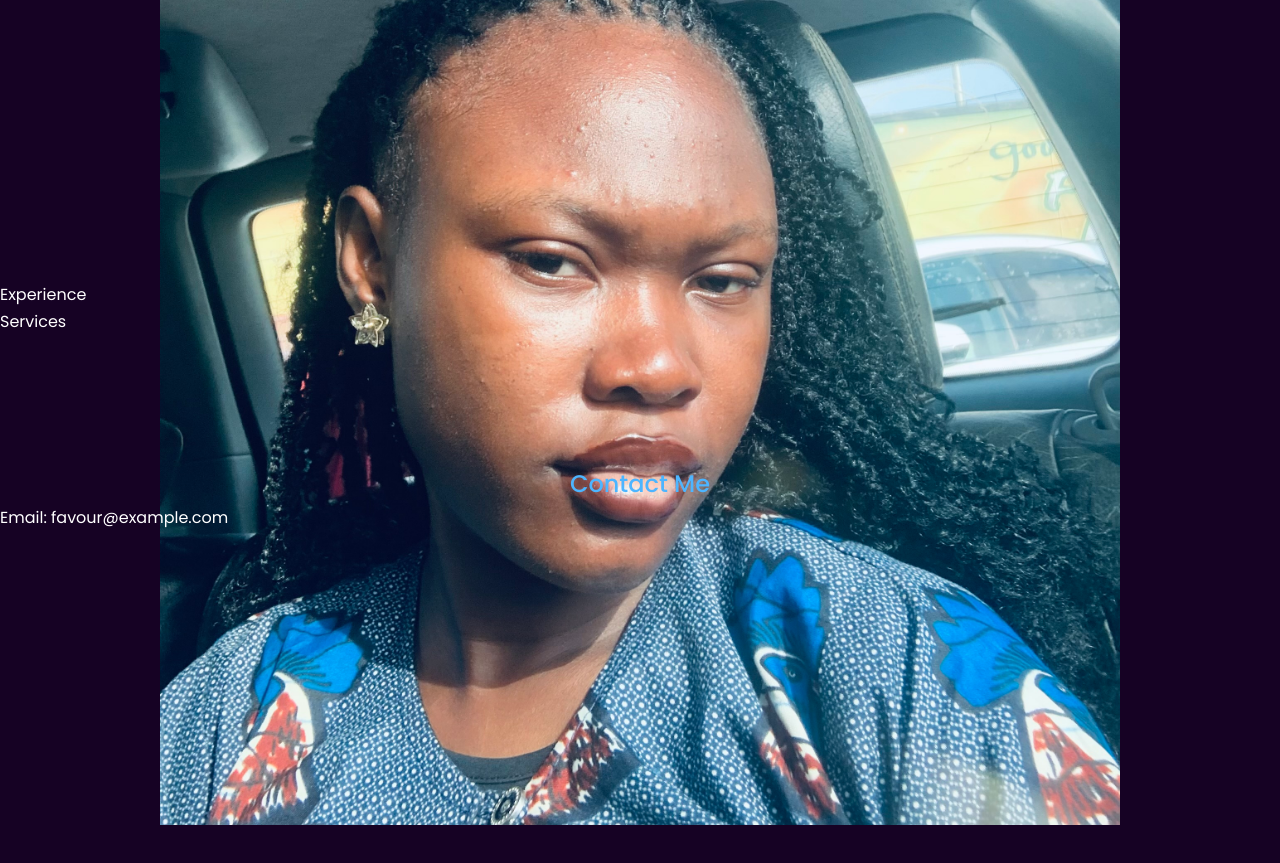
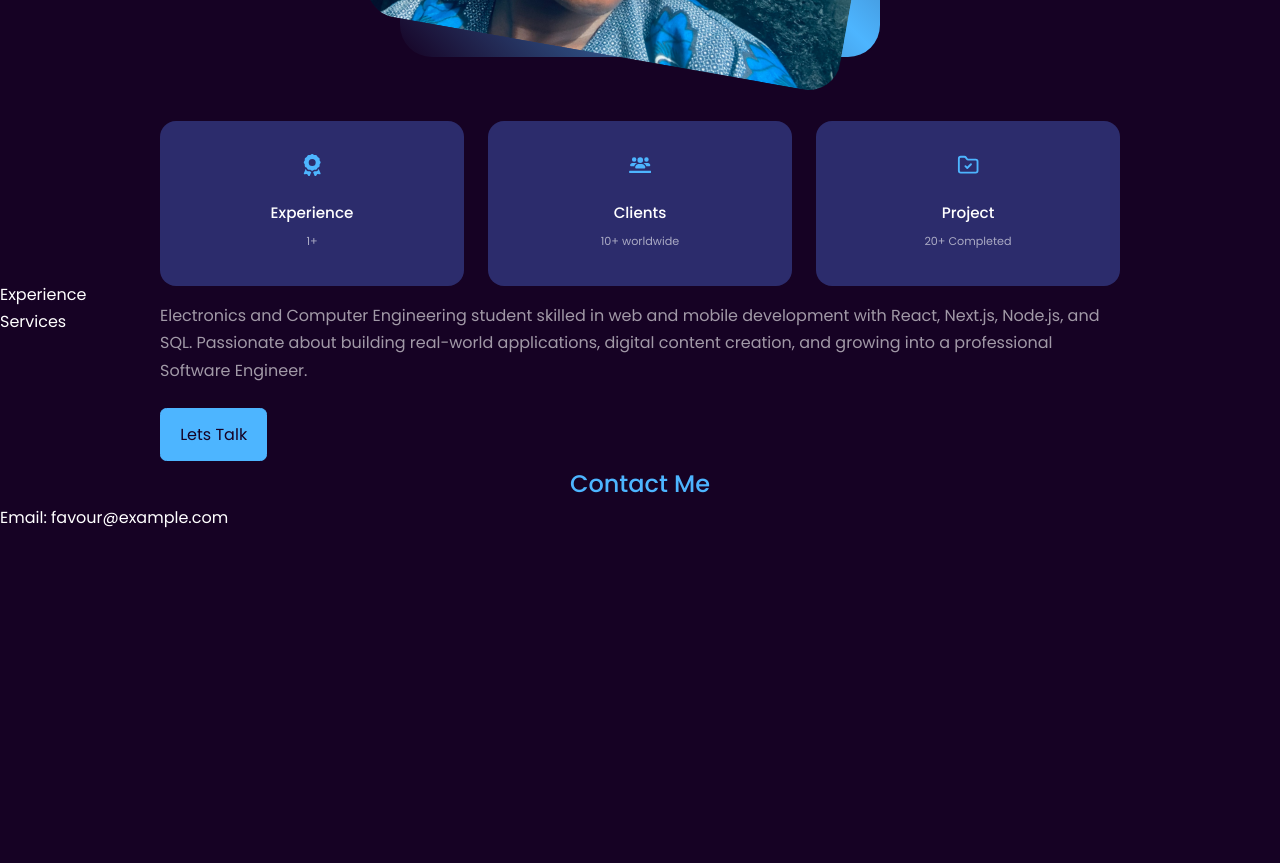
Before and after one commit to butterfly0204/first-react-portfolio-website, a React (Vite) app in the folder devportfolio/: page / in a window 1280 px wide. Shown: the part 1540-2403 px from the top of the page. Built offline with nearby package versions, Linux system fonts and the light colour scheme.

Commit message:
about section done

```diff
--- a/devportfolio/src/components/About.jsx
+++ b/devportfolio/src/components/About.jsx
@@ -1,4 +1,8 @@
 import me from '../assets/IMG_3448.jpg'
+import { FaAward } from "react-icons/fa6";
+import { FaUsersLine } from "react-icons/fa6";
+import { LuFolderCheck } from "react-icons/lu";
+
 function About() {
   return (
     <section id="about">
@@ -16,11 +20,30 @@ function About() {
         <div className="about_content">
           <div className='about_cards'>
             <article className='about_card'>
+              <FaAward  className='about_icon' />
+              <h5> Experience</h5>
+              <small>1+</small>
+
+            </article>
+            <article className='about_card'>
+             <FaUsersLine  className='about_icon'/>
+              <h5> Clients</h5>
+              <small>10+ worldwide</small>
+
+            </article>
+            <article className='about_card'>
+             <LuFolderCheck className='about_icon'/>
+              <h5> Project</h5>
+              <small>20+ Completed</small>
 
             </article>
 
           </div>
 
+          <p>Electronics and Computer Engineering student skilled in web and mobile development with React, Next.js,
+              Node.js, and SQL. Passionate about building real-world applications, digital content creation, and growing
+              into a professional Software Engineer.</p>
+              <a href="#contact" className='btn btn-primary'> Lets Talk</a>
         </div>
 
 
--- a/devportfolio/src/index.css
+++ b/devportfolio/src/index.css
@@ -210,6 +210,99 @@ nav a.active{
   color:var(--color-white) ;
 }
 
+
+/* -------------------- About me------------------- */
+.about_container{
+  display: grid;
+  grid-template-columns: 35% 50%;
+  gap: 15%;
+}
+.about_me{
+  width:100%;
+  aspect-ratio: 1/1;
+  border-radius: 2rem;
+  background: linear-gradient(45deg,transparent, var(--color-primary), transparent);
+  display: grid;
+  place-items: center;
+}
+
+.aboutme_img{
+  width:100%;
+  height: 100%;
+  border-radius: 2rem;
+  overflow: hidden;
+  transform:rotate(10deg);
+  transition: var(--transition)
+
+}
+.aboutme_img img{
+  width: 100%;
+  height:100%;
+
+}
+
+.aboutme_img:hover{
+  transform: rotate(0);
+}
+.about_cards{
+  display: grid;
+  grid-template-columns: repeat(3,1fr);
+  gap:1.5rem;
+}
+.about_card{
+  background-color: var(--color-bg-variant);
+  border: 1px solid transparent;
+  border-radius: 1rem;
+  padding: 2rem;
+  text-align: center;
+
+}
+
+.about_card:hover{
+  background: transparent;
+  border-color: var(--color-primary-variant);
+  cursor:default;
+
+}
+.about_icon{
+  color:var(--color-primary);
+  font-size: 1.4rem;
+  margin-bottom: 1rem;
+}
+.about_card h5{
+  font-size: 0.95rem;
+}
+.about_card small{
+  font-size: 0.7rem;
+  color:var(--color-light);
+
+}
+.about_content p{
+  margin: 2rem 0 2.6rem;
+  color: var(--color-light);
+}
+
+
+
+
+
+
+
+
+
+
+
+
+
+
+
+
+
+
+
+
+
+
 /* Media QUery for (tabs) */
 @media  screen and (max-width:1024px) {
   .container{
@@ -223,6 +316,17 @@ nav a.active{
     height: 68vh;
   }
 
+}
+.about_container{
+   grid-template-columns: 1fr;
+  gap: 0;
+}
+.about_me{
+  width:50%;
+  margin: 2rem auto 4rem;
+}
+.about_content p{
+  margin: 1rem 0 1.5rem;
 }
 @media  screen and (max-width:600px) {
   .container{
@@ -242,4 +346,20 @@ header{
 .header_socials , .scroll_down{
   display: none;
 }
+.about_me{
+  width:65%;
+  margin:0 auto 3rem;
 }
+
+.about_cards{
+  grid-template-columns: 1fr 1fr;
+  gap: 1rem;
+}
+.about-content{
+  text-align: center;
+}
+.about_content p{
+  margin: 1.5rem 0;
+}
+
+}
```
Also changed, not shown: devportfolio/src/assets/IMG_3448.png (added).
